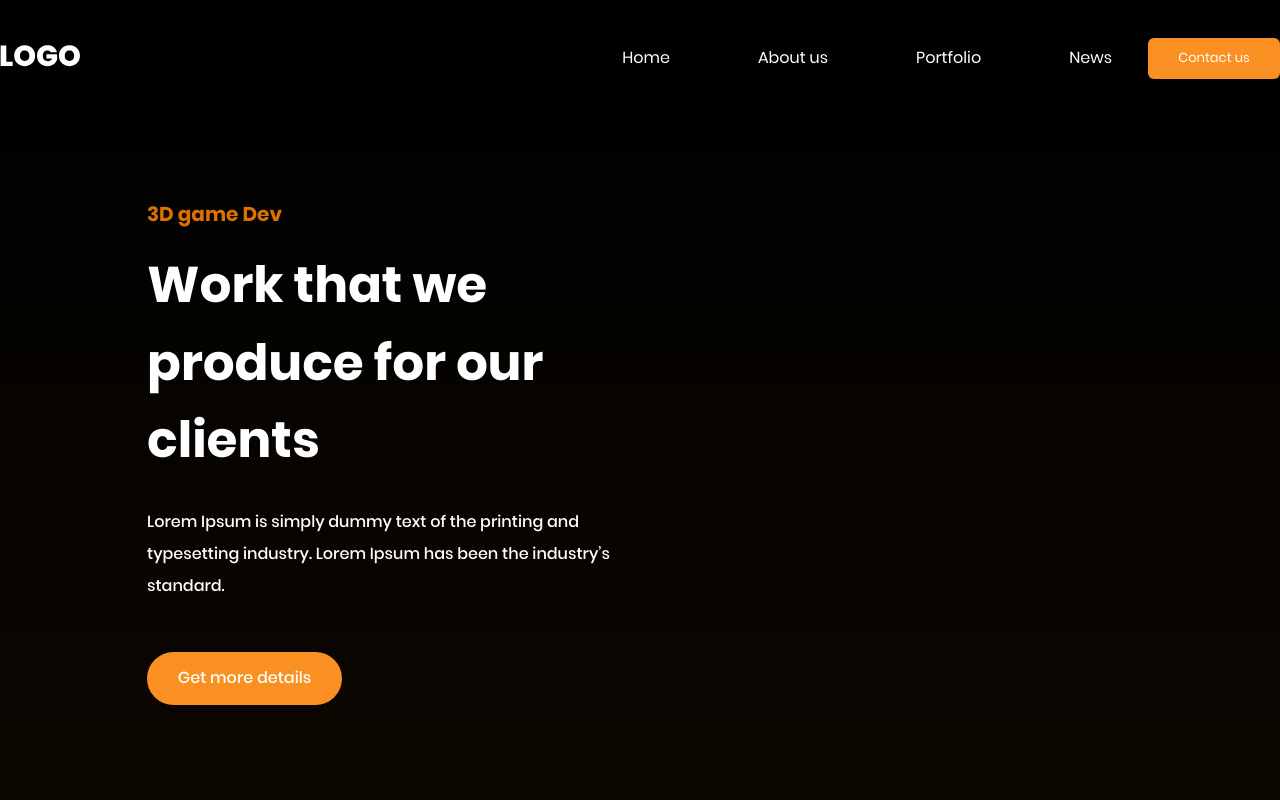
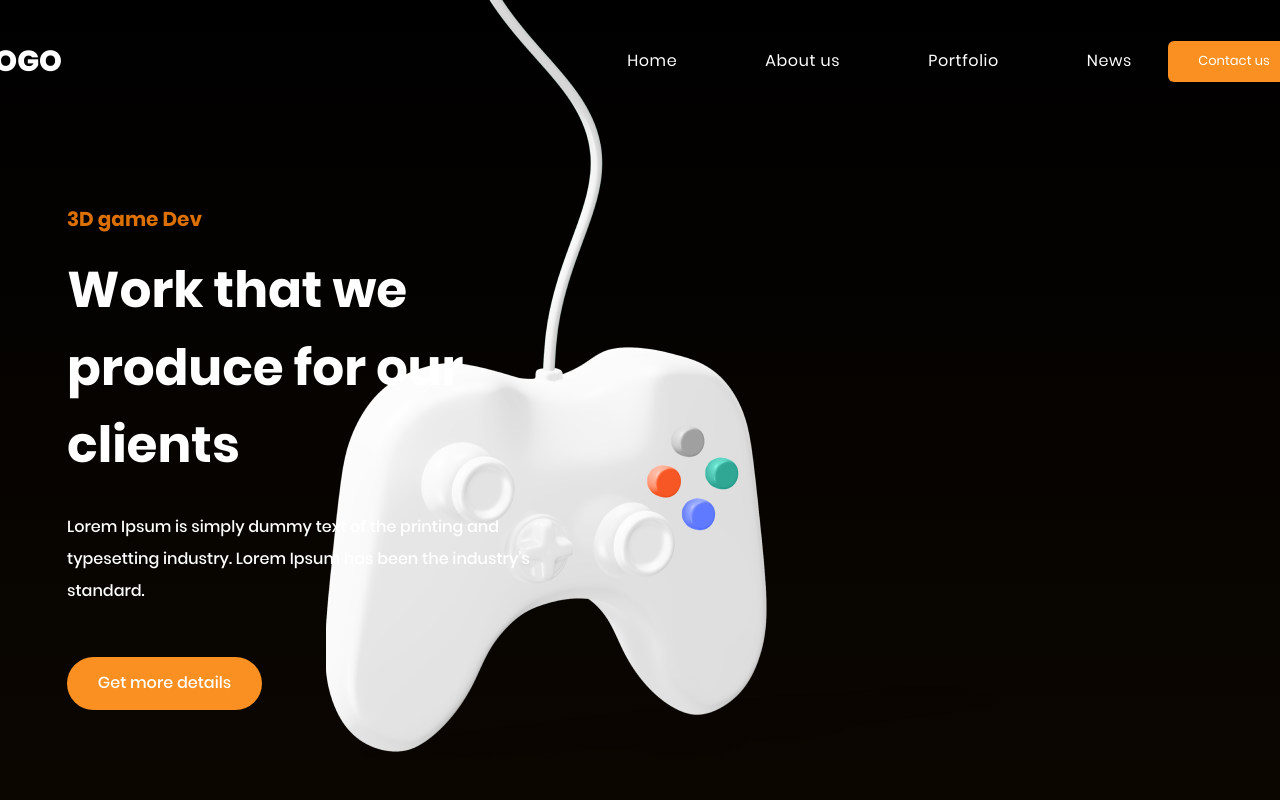
Before and after one commit to solembumone/gaming-platform, a plain HTML site: page index.html in a window 1280 px wide. Shown: the top 800 px of the page. Drawn offline with Linux system fonts and the light colour scheme; files that its build step writes are made by us from their sources; a web font is replaced by a local one.

Commit message:
header position

```diff
--- a/css/style.css
+++ b/css/style.css
@@ -176,9 +176,8 @@ body {
 }
 
 .container {
-  max-width: 1440px;
+  max-width: 1146px;
   margin: 0 auto;
-  padding: 0 147px;
 }
 
 .section__header {
@@ -206,20 +205,29 @@ body {
 /*header*/
 
 .header {
-  padding-top: 38px;
-  padding-bottom: 60px;
+  position: absolute;
+  top: 34px;
+  left: 50%;
+  transform: translateX(-50%);
 }
 
 .header__container {
   display: flex;
   align-items: center;
-  max-width: 1320px;
+  width: 1320px;
   margin: 0 auto;
 }
 
 .header__logo {
- margin-right: auto;
+  font-size: 29px;
+  font-weight: 900;
+  line-height: 188%;
+  color: var(--text-color);
+  text-transform: uppercase;
+  margin-right: auto;
 }
+
+
 
 .header__nav {
   margin-right: 36px;
@@ -230,11 +238,14 @@ body {
 }
 
 .header__nav-link {
+  position: relative;
   font-size: 16px;
   font-weight: 400;
-  line-height: auto;
+  line-height: 188%;
+  letter-spacing: 0.6px;
   color: var(--text-color);
 }
+
 
 .header__button {
   font-size: 13px;
@@ -251,8 +262,11 @@ body {
 /*hero*/
 
 .hero {
-  padding-top: 60px;
+  padding-top: 204px;
   padding-bottom: 89px;
+  background-image: url(../img/home/hero/joy_stick.png);
+  background-repeat: no-repeat;
+  background-position:  top 0 right 286px;
 }
 
 
--- a/index.html
+++ b/index.html
@@ -12,9 +12,10 @@
   <header class="header">
     <div class="header__container">
       <div class="header__logo">
-        <img src="./img/home/header/LOGO.svg" alt="LOGO" class="logo">
+        Logo
       </div>
       <div class="header__nav">
+
         <ul class="header__nav-list list-reset flex">
           <li class="header__naav-item">
             <a href="#" class="header__nav-link">
@@ -36,6 +37,7 @@
               News
             </a>
           </li>
+
         </ul>
       </div>
       <button class="header__button btn-reset">
```
Also changed, not shown: img/home/header/underline.png (added), img/home/hero/joy_stick.png (renamed from img/home/hero/joy_stick 1.png).
